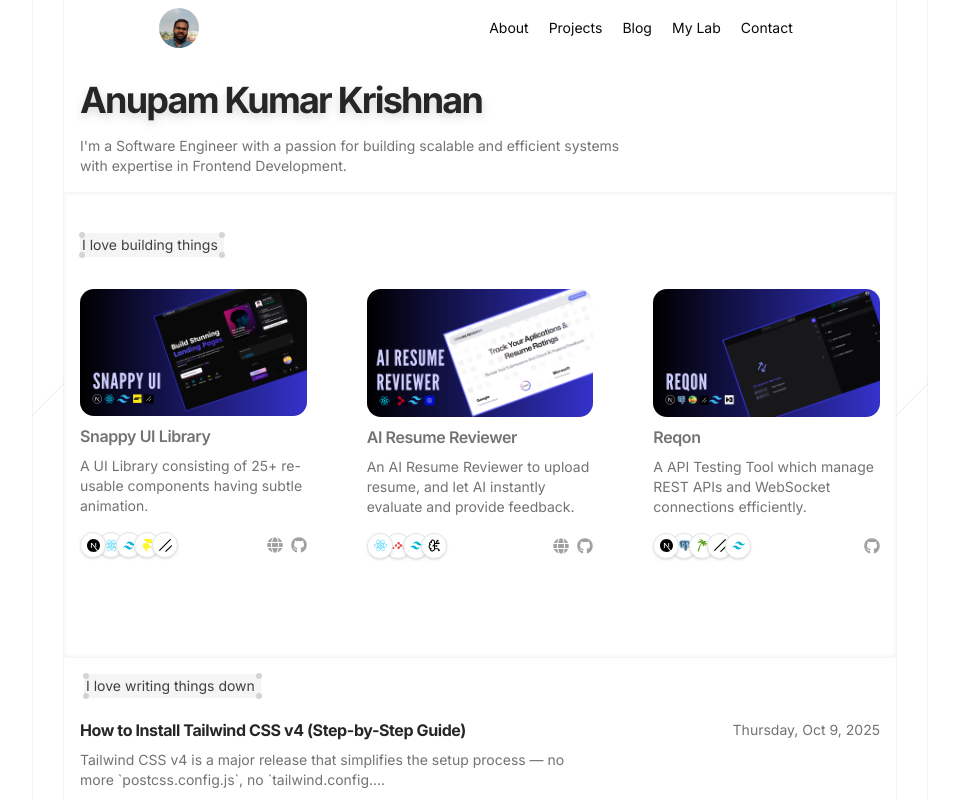
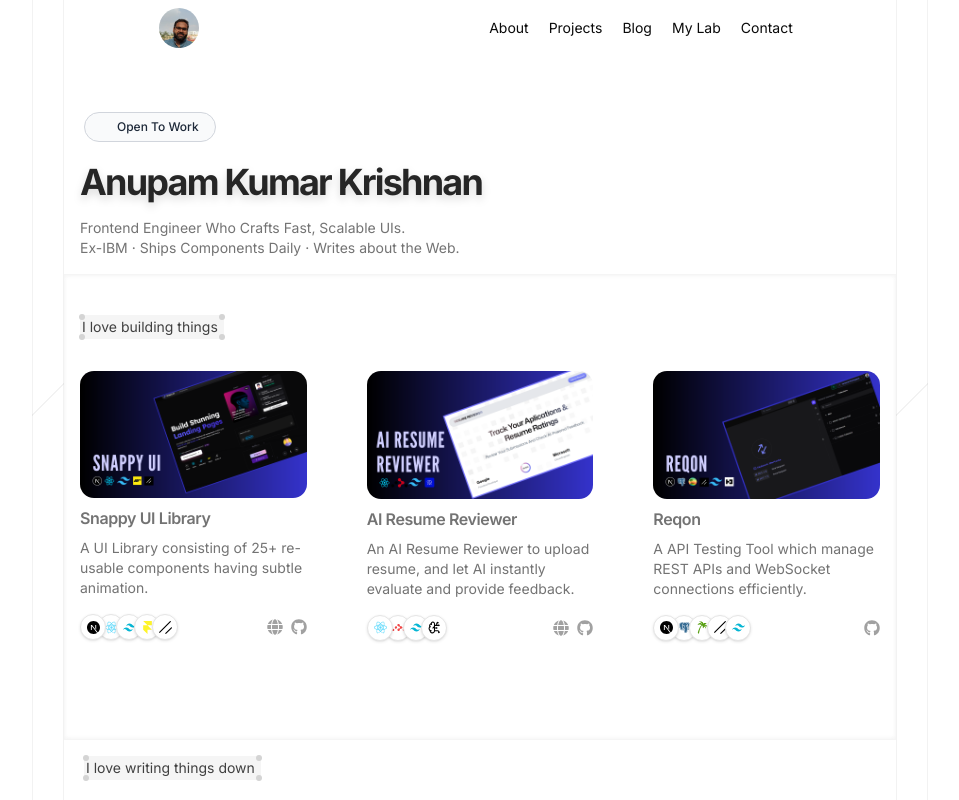
Before and after one commit to anupam-kumar-krishnan/personal-portfolio, a Next.js app: page / in a window 1280 px wide. Shown: the top 800 px of the page, without its empty margins (160-1119 px from the left). Built offline with nearby package versions, Linux system fonts and the light colour scheme.

Commit message:
feat: add Open to work pill badge with pulsating green circle

```diff
--- a/src/app/page.tsx
+++ b/src/app/page.tsx
@@ -22,10 +22,23 @@ export default function Home() {
   bg-[repeating-linear-gradient(315deg,var(--pattern-fg)_0,var(--pattern-fg)_1px,transparent_0,transparent_50%)]
   bg-[length:10px_10px] bg-fixed"
         ></div>
+
+        <div className="pt-8 flex justify-start pl-5 pb-5">
+          <div className="inline-flex items-center gap-2 bg-gray-50 border border-gray-300 rounded-full px-4 py-1.5">
+            <span className="relative flex h-2 w-2">
+              <span className="animate-ping absolute inline-flex h-2 w-2 rounded-full bg-green-500 opacity-75" />
+              <span className="relative inline-flex h-2 w-2 rounded-full bg-transparent" />
+            </span>
+            <span className="text-xs font-medium text-gray-800 whitespace-nowrap">
+              Open To Work
+            </span>
+          </div>
+        </div>
+
         <Heading>Anupam Kumar Krishnan</Heading>
         <Subheading>
-          I&apos;m a Software Engineer with a passion for building scalable and
-          efficient systems with expertise in Frontend Development.
+          Frontend Engineer Who Crafts Fast, Scalable UIs.
+          <br /> Ex-IBM · Ships Components Daily · Writes about the Web.
         </Subheading>
         <Projects projects={projects.slice(0, 3)} />
         <LandingBlogs />
```
